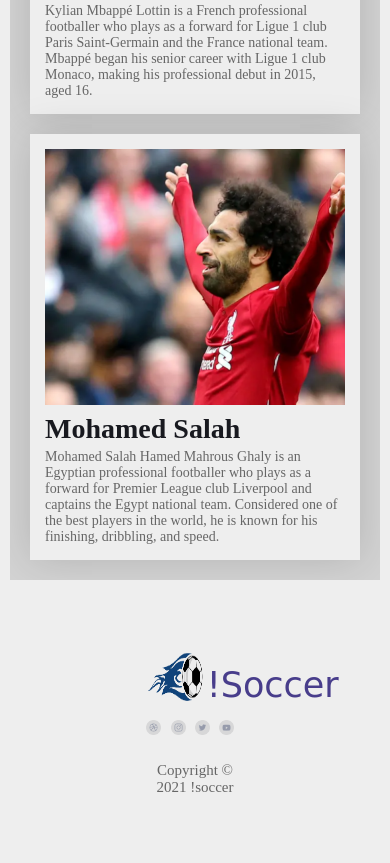
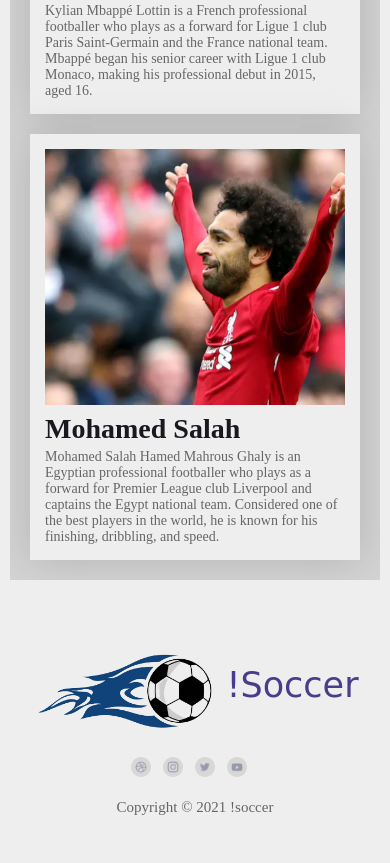
Before and after one commit to nusrat45/not-soccer, a plain HTML site: page index.html in a window 390 px wide. Shown: the part 4703-5566 px from the top of the page. Drawn offline with Linux system fonts and the light colour scheme; a web font is replaced by a local one.

Commit message:
footer  mobile responsive added

```diff
--- a/css/style.css
+++ b/css/style.css
@@ -350,4 +350,16 @@ a {
         display: none;
     }
 
+    .footer-section {
+        width: 100%;
+    }
+
+    .site-logo {
+        justify-content: center;
+    }
+
+    .site-logo img {
+        width: 50%;
+    }
+
 }
```
